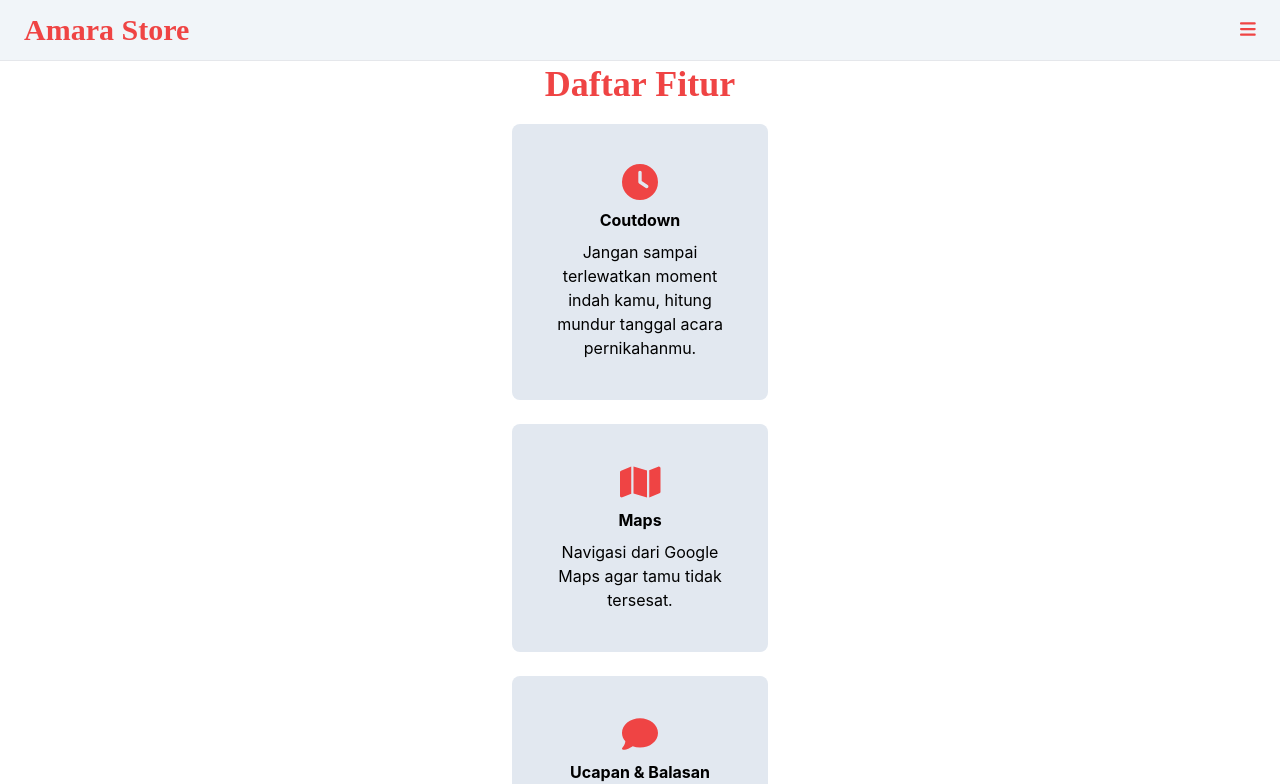
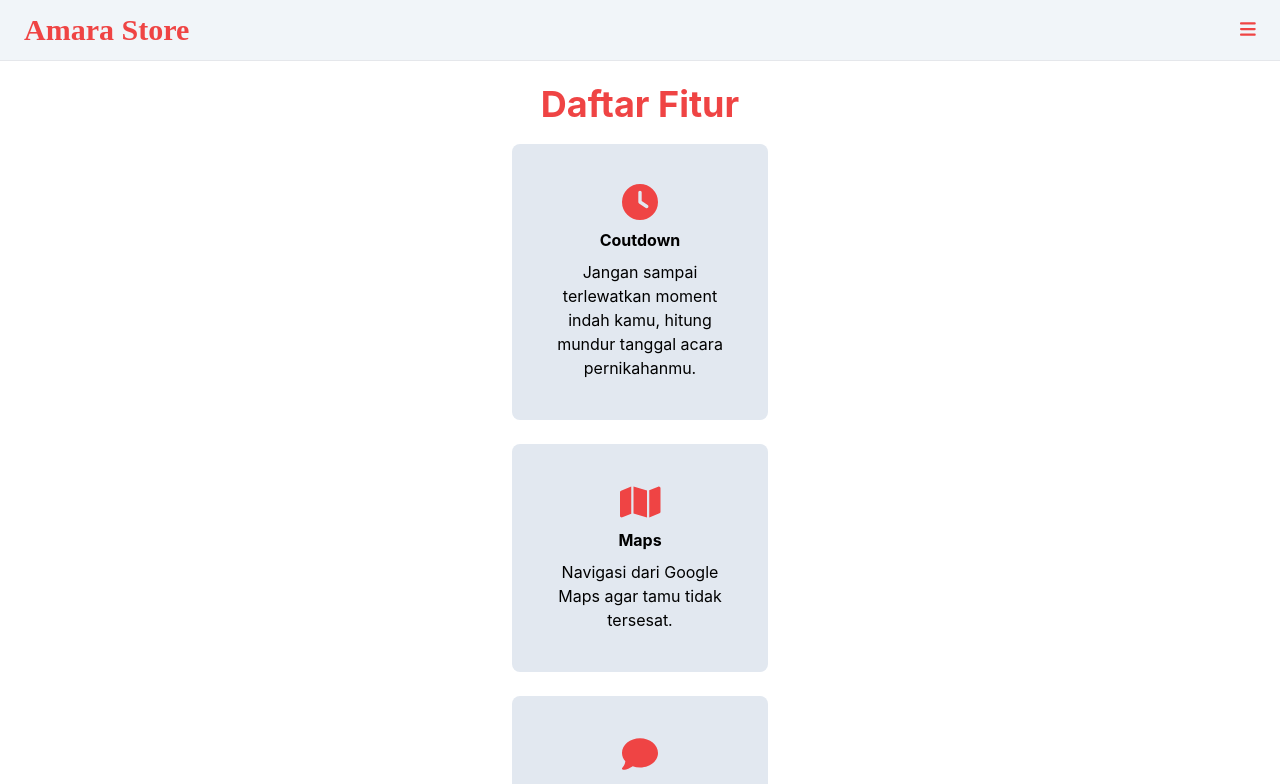
Before and after one commit to annalitcz/amara-store, a React (Create React App) app: page /features in a window 1280 px wide. Shown: the top 784 px of the page. Built offline with nearby package versions, Linux system fonts and the light colour scheme.

Commit message:
update njir

```diff
--- a/src/pages/fitur.jsx
+++ b/src/pages/fitur.jsx
@@ -10,7 +10,7 @@ const Fitur = () => {
         <div>
             <Navbar />
             <div style={{ paddingTop:"64px"}}></div>
-            <h3 className='text-center text-red-500 text-4xl font-bold dancing'>Daftar Fitur</h3>
+            <h3 className='text-center text-red-500 text-4xl font-bold mt-5 mb-3'>Daftar Fitur</h3>
             <FiturContainer/>
         </div>
     );
```
